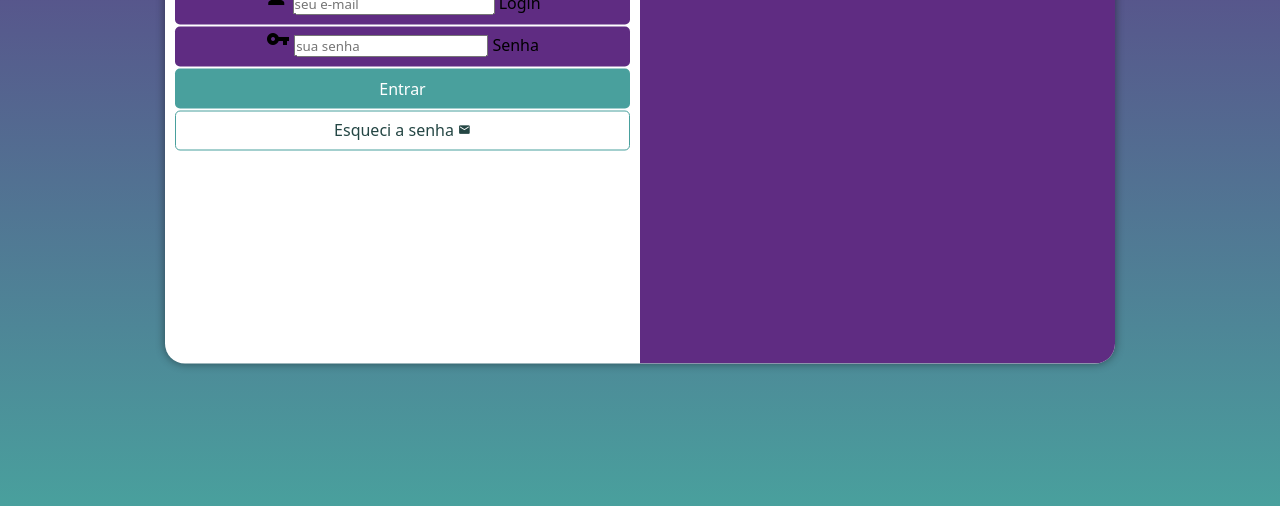
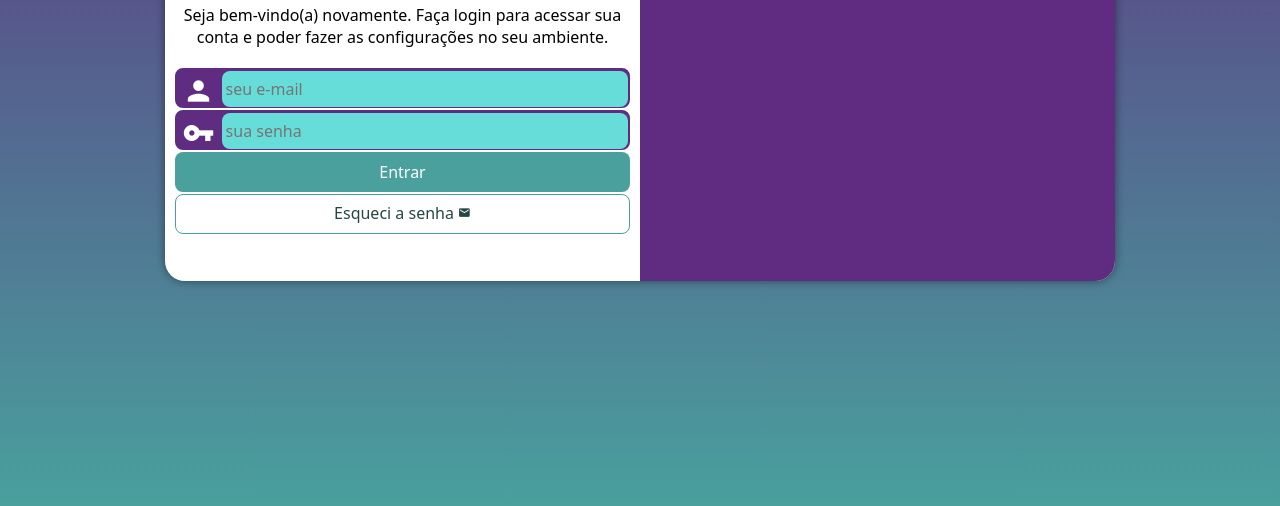
Before and after one commit to Horther/projeto_login, a plain HTML site: page index.html in a window 1280 px wide. Shown: the part 294-800 px from the top of the page. Drawn offline with Linux system fonts and the light colour scheme.

Commit message:
Término das configurações do formulário
Campos de input atualizados

```diff
--- a/estilos/media-queries.css
+++ b/estilos/media-queries.css
@@ -1,12 +1,13 @@
 @charset 'UTF-8';
 
 @media screen and (min-width: 768px) and (max-width: 992px) {
-
+    /*Configurações para Tablets e afins*/
     body {
         background-image: linear-gradient(to top, #49a09d, #5f2c82);
     }
     section#login {
         width: 80vw;
+        height: 280px;
     }
 
     section#login > div#imagem {
@@ -22,11 +23,13 @@
 }
 
 @media screen and (min-width: 992px) {
+    /*Configurações para Desktop e Notebooks*/
     body {
         background-image: linear-gradient(to top, #49a09d, #5f2c82);
     }
     section#login {
         width: 950px;
+        height: 350px;
     }
 
     section#login > div#imagem {
@@ -45,6 +48,7 @@
     }
 
     div#formulario > p{
-        font-size: 1.2em;
+        font-size: 1em;
+        margin: 20px 0px;
     }
 }
--- a/estilos/style.css
+++ b/estilos/style.css
@@ -29,7 +29,7 @@ section#login {
     position: absolute;
     top: 50%;
     left: 50%;
-    transform: translate(-50%, -50%);
+
     overflow: hidden;
     box-shadow: 0px 0px 10px rgba(0, 0, 0, 0.450);
 
@@ -39,6 +39,7 @@ section#login {
     height: 515px;
     border-radius: 20px;
 
+    transform: translate(-50%, -50%);
     transition: width .3s, height .3s;
     transition-timing-function: ease;
 }
@@ -66,15 +67,38 @@ div#formulario > p{
 
 form > div.campo {
     background-color: #5f2c82;
+    border: 2px solid #5f2c82;
     display: block;
     width: 100%;
     height: 40px;
-    border-radius: 5px;
+    border-radius: 8px;
     margin: 2px 0px;
 }
 
-div.camo > label {
+div.campo > label {
     display: none;
+}
+
+div.campo > i {
+    color: white;
+    font-size: 2em;
+    width: 40px;
+    padding: 5px;
+}
+
+div.campo > input {
+    background-color: #67ddd9;
+    font-size: 1em;
+    width: calc(100% - 45px);
+    height: 100%;
+    border: 0px;
+    border-radius: 8px;
+    padding: 4px;
+    transform: translateY(-12px);
+}
+
+div.campo > input:focus-within {
+    background-color: white;
 }
 
 form > input[type=submit] {
@@ -83,7 +107,7 @@ form > input[type=submit] {
     width: 100%;
     height: 40px;
     border: none;
-    border-radius: 5px;
+    border-radius: 8px;
 
     font-size: 1em;
 
@@ -102,7 +126,7 @@ form > a.botao {
     width: 100%;
     height: 40px;
     border: 1px solid  #49a09d;
-    border-radius: 5px;
+    border-radius: 8px;
     margin-top: 2px;
     padding-top: 7px;
 
```
